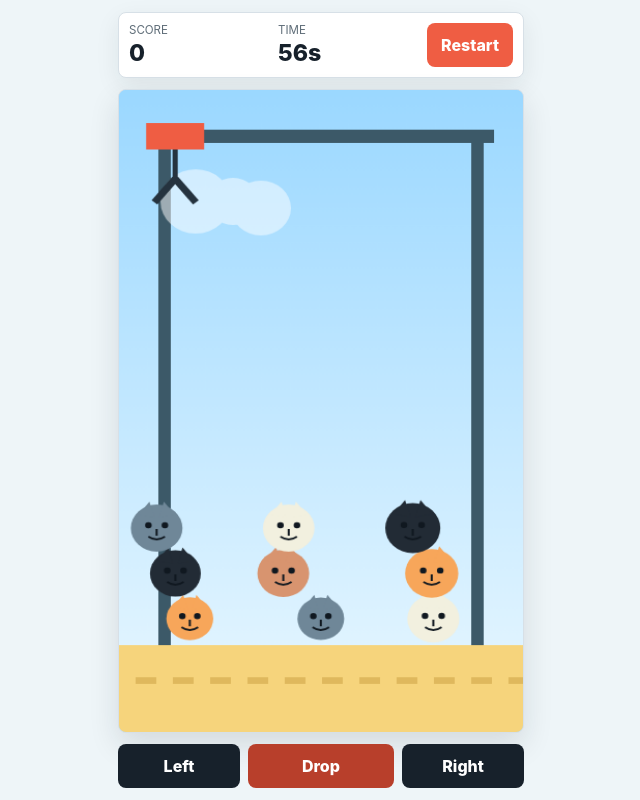
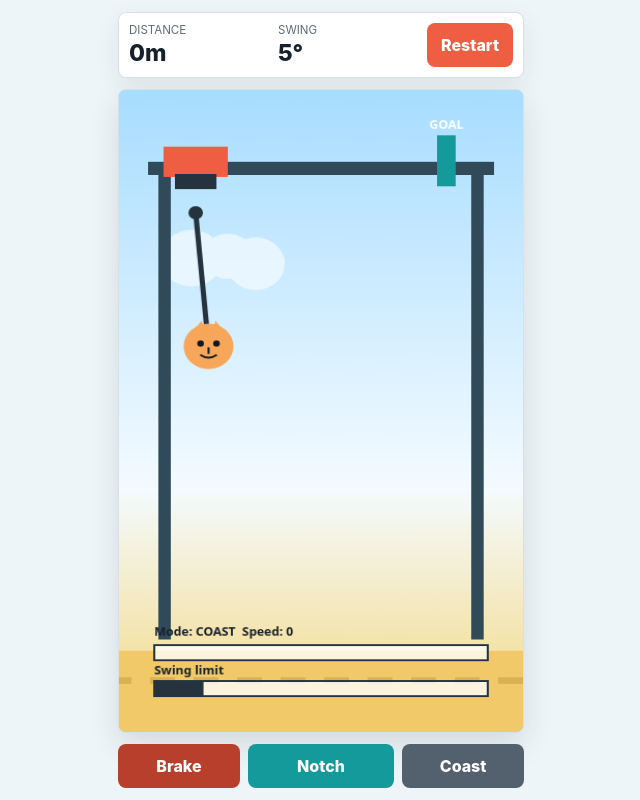
Before and after one commit to kokoro351/cat-CRANE-game, a plain HTML site: page index.html in a window 1280 px wide. Shown: the whole page, without its empty margins (319-959 px from the left). Drawn offline with Linux system fonts and the light colour scheme.

Commit message:
Rework game around crane swing control

```diff
--- a/index.html
+++ b/index.html
@@ -10,12 +10,12 @@
     <main class="game-shell" aria-label="cat-CRANE game">
       <section class="hud" aria-label="game status">
         <div>
-          <p class="label">Score</p>
-          <p id="score">0</p>
+          <p class="label">Distance</p>
+          <p><span id="distance">0</span>m</p>
         </div>
         <div>
-          <p class="label">Time</p>
-          <p><span id="time">60</span>s</p>
+          <p class="label">Swing</p>
+          <p><span id="swing">0</span>°</p>
         </div>
         <button id="restart" type="button">Restart</button>
       </section>
@@ -23,9 +23,9 @@
       <canvas id="game" width="390" height="680" aria-label="cat crane play field"></canvas>
 
       <section class="controls" aria-label="game controls">
-        <button id="left" type="button" aria-label="move claw left">Left</button>
-        <button id="drop" type="button" aria-label="drop claw">Drop</button>
-        <button id="right" type="button" aria-label="move claw right">Right</button>
+        <button id="brake" type="button" aria-label="apply brake">Brake</button>
+        <button id="notch" type="button" aria-label="apply acceleration notch">Notch</button>
+        <button id="coast" type="button" aria-label="coast without power">Coast</button>
       </section>
     </main>
 
--- a/main.js
+++ b/main.js
@@ -1,194 +1,232 @@
 const canvas = document.querySelector("#game");
 const ctx = canvas.getContext("2d");
-const scoreEl = document.querySelector("#score");
-const timeEl = document.querySelector("#time");
+const distanceEl = document.querySelector("#distance");
+const swingEl = document.querySelector("#swing");
 const restartBtn = document.querySelector("#restart");
-const leftBtn = document.querySelector("#left");
-const rightBtn = document.querySelector("#right");
-const dropBtn = document.querySelector("#drop");
+const brakeBtn = document.querySelector("#brake");
+const notchBtn = document.querySelector("#notch");
+const coastBtn = document.querySelector("#coast");
 
 const W = canvas.width;
 const H = canvas.height;
-const floorY = H - 92;
+const railY = 96;
+const groundY = H - 86;
+const ropeLength = 142;
+const goalDistance = 520;
+const dangerAngle = 34;
+const warningAngle = 24;
 
 const state = {
-  score: 0,
-  time: 60,
-  clawX: W / 2,
-  clawY: 94,
-  rope: 70,
-  dir: 1,
-  phase: "aim",
-  held: null,
-  cats: [],
+  distance: 0,
+  speed: 0,
+  accel: 0,
+  angle: 0,
+  angularVelocity: 0,
+  mode: "coast",
+  result: "running",
+  message: "",
+  last: performance.now(),
   keys: new Set(),
-  last: performance.now(),
-  ended: false,
+  fallY: 0,
 };
 
-const catColors = ["#f7a65a", "#6f8798", "#f2f0df", "#222b35", "#d8946f"];
-
 function reset() {
-  state.score = 0;
-  state.time = 60;
-  state.clawX = W / 2;
-  state.rope = 70;
-  state.phase = "aim";
-  state.held = null;
-  state.ended = false;
-  state.cats = Array.from({ length: 9 }, (_, i) => ({
-    x: 45 + (i % 3) * 118 + Math.random() * 16,
-    y: floorY - 28 - Math.floor(i / 3) * 48,
-    r: 22 + Math.random() * 5,
-    color: catColors[i % catColors.length],
-    saved: false,
-    vx: (Math.random() - 0.5) * 0.18,
-  }));
+  state.distance = 0;
+  state.speed = 0;
+  state.accel = 0;
+  state.angle = 0.08;
+  state.angularVelocity = 0;
+  state.mode = "coast";
+  state.result = "running";
+  state.message = "";
+  state.last = performance.now();
+  state.fallY = 0;
   updateHud();
 }
 
 function updateHud() {
-  scoreEl.textContent = state.score;
-  timeEl.textContent = Math.max(0, Math.ceil(state.time));
+  distanceEl.textContent = Math.floor(state.distance);
+  swingEl.textContent = Math.round(Math.abs(toDeg(state.angle)));
 }
 
-function startDrop() {
-  if (state.phase === "aim" && !state.ended) {
-    state.phase = "down";
-    state.held = null;
-  }
+function toDeg(rad) {
+  return rad * 180 / Math.PI;
 }
 
-function moveClaw(delta) {
-  if (state.phase !== "aim" || state.ended) return;
-  state.clawX = Math.max(42, Math.min(W - 42, state.clawX + delta));
+function setMode(mode) {
+  if (state.result !== "running") return;
+  state.mode = mode;
+}
+
+function readInputMode() {
+  if (state.keys.has(" ") || state.keys.has("ArrowRight") || state.keys.has("d")) return "notch";
+  if (state.keys.has("ArrowDown") || state.keys.has("s")) return "brake";
+  if (state.mode === "notch-hold") return "notch";
+  if (state.mode === "brake-hold") return "brake";
+  return state.mode;
 }
 
 function step(now) {
   const dt = Math.min(0.033, (now - state.last) / 1000);
   state.last = now;
 
-  if (!state.ended) {
-    state.time -= dt;
-    if (state.time <= 0) {
-      state.time = 0;
-      state.ended = true;
-    }
+  if (state.result === "running") {
+    updatePhysics(dt);
+  } else if (state.result === "dropped") {
+    state.fallY = Math.min(groundY - 24, state.fallY + 620 * dt);
   }
 
-  if (state.keys.has("ArrowLeft") || state.keys.has("a")) moveClaw(-260 * dt);
-  if (state.keys.has("ArrowRight") || state.keys.has("d")) moveClaw(260 * dt);
-
-  updateCats(dt);
-  updateClaw(dt);
   draw();
   updateHud();
   requestAnimationFrame(step);
 }
 
-function updateCats(dt) {
-  for (const cat of state.cats) {
-    if (cat.saved || cat === state.held) continue;
-    cat.x += cat.vx * dt * 60;
-    if (cat.x < cat.r + 10 || cat.x > W - cat.r - 10) cat.vx *= -1;
+function updatePhysics(dt) {
+  const input = readInputMode();
+  const targetAccel = input === "notch" ? 70 : input === "brake" ? -110 : -16;
+  state.accel += (targetAccel - state.accel) * Math.min(1, dt * 9);
+
+  state.speed = Math.max(0, Math.min(132, state.speed + state.accel * dt));
+  state.distance += state.speed * dt;
+
+  const gravity = 9.8;
+  const lengthMeters = 2.4;
+  const trolleyAccel = state.accel / 20;
+  const pendulumForce = -(gravity / lengthMeters) * Math.sin(state.angle) - (trolleyAccel / lengthMeters) * Math.cos(state.angle);
+  state.angularVelocity += pendulumForce * dt;
+  state.angularVelocity *= 0.998;
+  state.angle += state.angularVelocity * dt;
+
+  if (Math.abs(toDeg(state.angle)) >= dangerAngle) {
+    state.result = "dropped";
+    state.message = "Cat dropped!";
+    state.fallY = catPosition().y;
+  } else if (state.distance >= goalDistance) {
+    state.result = "cleared";
+    state.message = "Goal!";
+    state.distance = goalDistance;
   }
 }
 
-function updateClaw(dt) {
-  if (state.phase === "aim") {
-    state.clawX += state.dir * 88 * dt;
-    if (state.clawX > W - 46 || state.clawX < 46) state.dir *= -1;
-    return;
-  }
+function craneX() {
+  return 74 + (state.distance / goalDistance) * (W - 148);
+}
 
-  if (state.phase === "down") {
-    state.rope += 270 * dt;
-    const hookY = 24 + state.rope;
-    const target = state.cats.find((cat) => !cat.saved && Math.hypot(cat.x - state.clawX, cat.y - hookY) < cat.r + 8);
-    if (target) {
-      state.held = target;
-      state.phase = "up";
-    } else if (hookY > floorY - 8) {
-      state.phase = "up";
-    }
-    return;
-  }
-
-  if (state.phase === "up") {
-    state.rope -= 250 * dt;
-    if (state.held) {
-      state.held.x = state.clawX;
-      state.held.y = 24 + state.rope + 32;
-    }
-    if (state.rope <= 70) {
-      state.rope = 70;
-      if (state.held) {
-        state.held.saved = true;
-        state.score += 100;
-        state.held = null;
-      }
-      state.phase = "aim";
-    }
-  }
+function catPosition() {
+  const x = craneX() + Math.sin(state.angle) * ropeLength;
+  const y = railY + 34 + Math.cos(state.angle) * ropeLength;
+  return { x, y };
 }
 
 function draw() {
   ctx.clearRect(0, 0, W, H);
   drawScene();
-  for (const cat of state.cats) {
-    if (!cat.saved) drawCat(cat.x, cat.y, cat.r, cat.color);
-  }
-  drawClaw();
-  if (state.ended) drawEndCard();
+  drawTrack();
+  drawCrane();
+  drawMeters();
+  if (state.result !== "running") drawResult();
 }
 
 function drawScene() {
   const sky = ctx.createLinearGradient(0, 0, 0, H);
-  sky.addColorStop(0, "#9bd8ff");
-  sky.addColorStop(1, "#eaf8ff");
+  sky.addColorStop(0, "#a7ddff");
+  sky.addColorStop(0.62, "#f4fbff");
+  sky.addColorStop(1, "#f5d77d");
   ctx.fillStyle = sky;
   ctx.fillRect(0, 0, W, H);
 
-  ctx.fillStyle = "#3c5968";
-  ctx.fillRect(28, 42, W - 56, 14);
-  ctx.fillRect(38, 42, 12, floorY - 20);
-  ctx.fillRect(W - 50, 42, 12, floorY - 20);
-
-  ctx.fillStyle = "#f6d47c";
-  ctx.fillRect(0, floorY, W, H - floorY);
-  ctx.fillStyle = "#dfb85d";
-  for (let x = -20; x < W; x += 36) {
-    ctx.fillRect(x, floorY + 34, 20, 7);
+  ctx.fillStyle = "#f2c968";
+  ctx.fillRect(0, groundY, W, H - groundY);
+  ctx.fillStyle = "#d9b053";
+  for (let x = -12; x < W; x += 42) {
+    ctx.fillRect(x, groundY + 28, 24, 7);
   }
 
-  ctx.fillStyle = "rgb(255 255 255 / 0.5)";
+  ctx.fillStyle = "rgb(255 255 255 / 0.58)";
   ctx.beginPath();
-  ctx.arc(74, 118, 34, 0, Math.PI * 2);
-  ctx.arc(110, 118, 25, 0, Math.PI * 2);
-  ctx.arc(137, 125, 29, 0, Math.PI * 2);
+  ctx.arc(70, 178, 30, 0, Math.PI * 2);
+  ctx.arc(105, 176, 24, 0, Math.PI * 2);
+  ctx.arc(132, 184, 28, 0, Math.PI * 2);
   ctx.fill();
 }
 
-function drawClaw() {
-  const hookY = 24 + state.rope;
-  ctx.strokeStyle = "#25333f";
+function drawTrack() {
+  ctx.fillStyle = "#314a59";
+  ctx.fillRect(28, railY - 20, W - 56, 14);
+  ctx.fillRect(38, railY - 20, 12, groundY - railY + 8);
+  ctx.fillRect(W - 50, railY - 20, 12, groundY - railY + 8);
+
+  const goalX = 74 + W - 148;
+  ctx.fillStyle = "#159a9c";
+  ctx.fillRect(goalX - 9, railY - 48, 18, 54);
+  ctx.fillStyle = "#fff";
+  ctx.font = "800 12px system-ui, sans-serif";
+  ctx.textAlign = "center";
+  ctx.fillText("GOAL", goalX, railY - 55);
+  ctx.textAlign = "left";
+}
+
+function drawCrane() {
+  const x = craneX();
+  const hookY = railY + 34;
+  const cat = catPosition();
+
+  ctx.fillStyle = "#ef5d43";
+  ctx.fillRect(x - 31, railY - 36, 62, 32);
+  ctx.fillStyle = "#25333f";
+  ctx.fillRect(x - 20, railY - 7, 40, 16);
+
+  ctx.strokeStyle = swingColor();
   ctx.lineWidth = 5;
   ctx.beginPath();
-  ctx.moveTo(state.clawX, 56);
-  ctx.lineTo(state.clawX, hookY);
+  ctx.moveTo(x, hookY);
+  ctx.lineTo(cat.x, state.result === "dropped" ? state.fallY : cat.y);
   ctx.stroke();
 
-  ctx.fillStyle = "#ef5d43";
-  ctx.fillRect(state.clawX - 28, 35, 56, 28);
+  if (state.result === "dropped") {
+    drawCat(cat.x, state.fallY, 24, "#f7a65a");
+  } else {
+    drawCat(cat.x, cat.y, 24, "#f7a65a");
+  }
 
+  ctx.fillStyle = "#25333f";
+  ctx.beginPath();
+  ctx.arc(x, hookY, 7, 0, Math.PI * 2);
+  ctx.fill();
+}
+
+function swingColor() {
+  const swing = Math.abs(toDeg(state.angle));
+  if (swing >= warningAngle) return "#d64545";
+  if (swing >= warningAngle * 0.65) return "#f0b429";
+  return "#25333f";
+}
+
+function drawMeters() {
+  const barX = 34;
+  const barY = H - 54;
+  const barW = W - 68;
+  const progress = state.distance / goalDistance;
+  const swing = Math.min(1, Math.abs(toDeg(state.angle)) / dangerAngle);
+
+  ctx.fillStyle = "rgb(255 255 255 / 0.78)";
+  ctx.fillRect(barX, barY - 38, barW, 16);
+  ctx.fillStyle = "#159a9c";
+  ctx.fillRect(barX, barY - 38, barW * progress, 16);
   ctx.strokeStyle = "#25333f";
-  ctx.lineWidth = 7;
-  ctx.beginPath();
-  ctx.moveTo(state.clawX, hookY);
-  ctx.lineTo(state.clawX - 20, hookY + 25);
-  ctx.moveTo(state.clawX, hookY);
-  ctx.lineTo(state.clawX + 20, hookY + 25);
-  ctx.stroke();
+  ctx.strokeRect(barX, barY - 38, barW, 16);
+
+  ctx.fillStyle = "rgb(255 255 255 / 0.78)";
+  ctx.fillRect(barX, barY, barW, 16);
+  ctx.fillStyle = swingColor();
+  ctx.fillRect(barX, barY, barW * swing, 16);
+  ctx.strokeStyle = "#25333f";
+  ctx.strokeRect(barX, barY, barW, 16);
+
+  ctx.fillStyle = "#17212b";
+  ctx.font = "700 12px system-ui, sans-serif";
+  ctx.fillText(`Mode: ${readInputMode().toUpperCase()}  Speed: ${Math.round(state.speed)}`, barX, barY - 48);
+  ctx.fillText("Swing limit", barX, barY - 7);
 }
 
 function drawCat(x, y, r, color) {
@@ -222,43 +260,39 @@ function drawCat(x, y, r, color) {
   ctx.stroke();
 }
 
-function drawEndCard() {
-  ctx.fillStyle = "rgb(23 33 43 / 0.74)";
+function drawResult() {
+  ctx.fillStyle = "rgb(23 33 43 / 0.76)";
   ctx.fillRect(0, 0, W, H);
   ctx.fillStyle = "#fff";
   ctx.textAlign = "center";
-  ctx.font = "800 38px system-ui, sans-serif";
-  ctx.fillText("Time!", W / 2, H / 2 - 30);
-  ctx.font = "700 22px system-ui, sans-serif";
-  ctx.fillText(`Score ${state.score}`, W / 2, H / 2 + 12);
-  ctx.font = "600 15px system-ui, sans-serif";
-  ctx.fillText("Tap Restart to play again", W / 2, H / 2 + 46);
+  ctx.font = "800 40px system-ui, sans-serif";
+  ctx.fillText(state.message, W / 2, H / 2 - 28);
+  ctx.font = "700 18px system-ui, sans-serif";
+  const detail = state.result === "cleared"
+    ? "Smooth notch work."
+    : "Too much swing.";
+  ctx.fillText(detail, W / 2, H / 2 + 10);
+  ctx.font = "600 14px system-ui, sans-serif";
+  ctx.fillText("Tap Restart to try again", W / 2, H / 2 + 42);
   ctx.textAlign = "left";
 }
 
-function bindHold(button, delta) {
-  let timer = null;
-  const start = () => {
-    moveClaw(delta);
-    timer = setInterval(() => moveClaw(delta), 32);
-  };
-  const stop = () => {
-    clearInterval(timer);
-    timer = null;
-  };
-  button.addEventListener("pointerdown", start);
-  button.addEventListener("pointerup", stop);
-  button.addEventListener("pointerleave", stop);
-  button.addEventListener("pointercancel", stop);
+function bindHold(button, mode) {
+  button.addEventListener("pointerdown", () => setMode(`${mode}-hold`));
+  button.addEventListener("pointerup", () => setMode("coast"));
+  button.addEventListener("pointerleave", () => setMode("coast"));
+  button.addEventListener("pointercancel", () => setMode("coast"));
+  button.addEventListener("click", () => setMode(mode));
 }
 
-bindHold(leftBtn, -18);
-bindHold(rightBtn, 18);
-dropBtn.addEventListener("click", startDrop);
+bindHold(notchBtn, "notch");
+bindHold(brakeBtn, "brake");
+coastBtn.addEventListener("click", () => setMode("coast"));
 restartBtn.addEventListener("click", reset);
+
 window.addEventListener("keydown", (event) => {
+  if ([" ", "ArrowRight", "ArrowDown"].includes(event.key)) event.preventDefault();
   state.keys.add(event.key);
-  if (event.key === " " || event.key === "Enter") startDrop();
 });
 window.addEventListener("keyup", (event) => state.keys.delete(event.key));
 
--- a/styles.css
+++ b/styles.css
@@ -9,6 +9,8 @@
   --accent: #ef5d43;
   --accent-dark: #b83f2b;
   --teal: #159a9c;
+  --warning: #f0b429;
+  --danger: #d64545;
 }
 
 * {
@@ -108,6 +110,14 @@ button:active {
   background: var(--ink);
 }
 
-#drop {
+#notch {
+  background: var(--teal);
+}
+
+#brake {
   background: var(--accent-dark);
 }
+
+#coast {
+  background: #52616d;
+}
```
Also changed, not shown: README.md.
